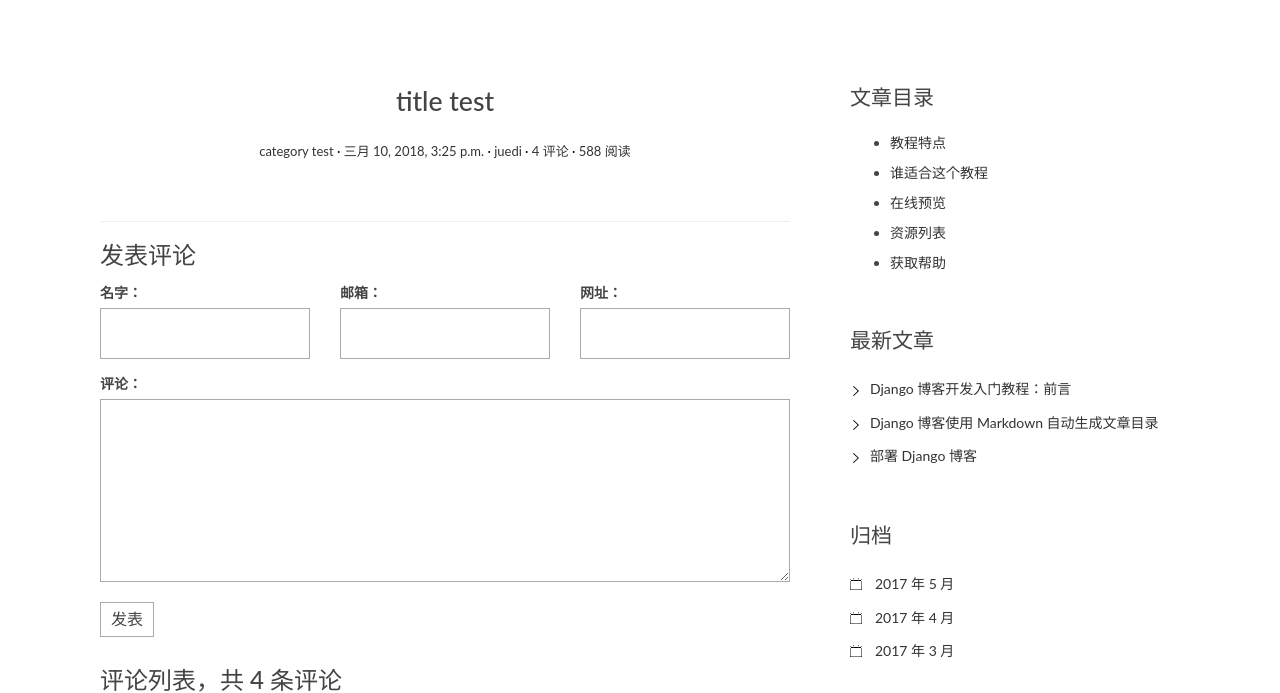
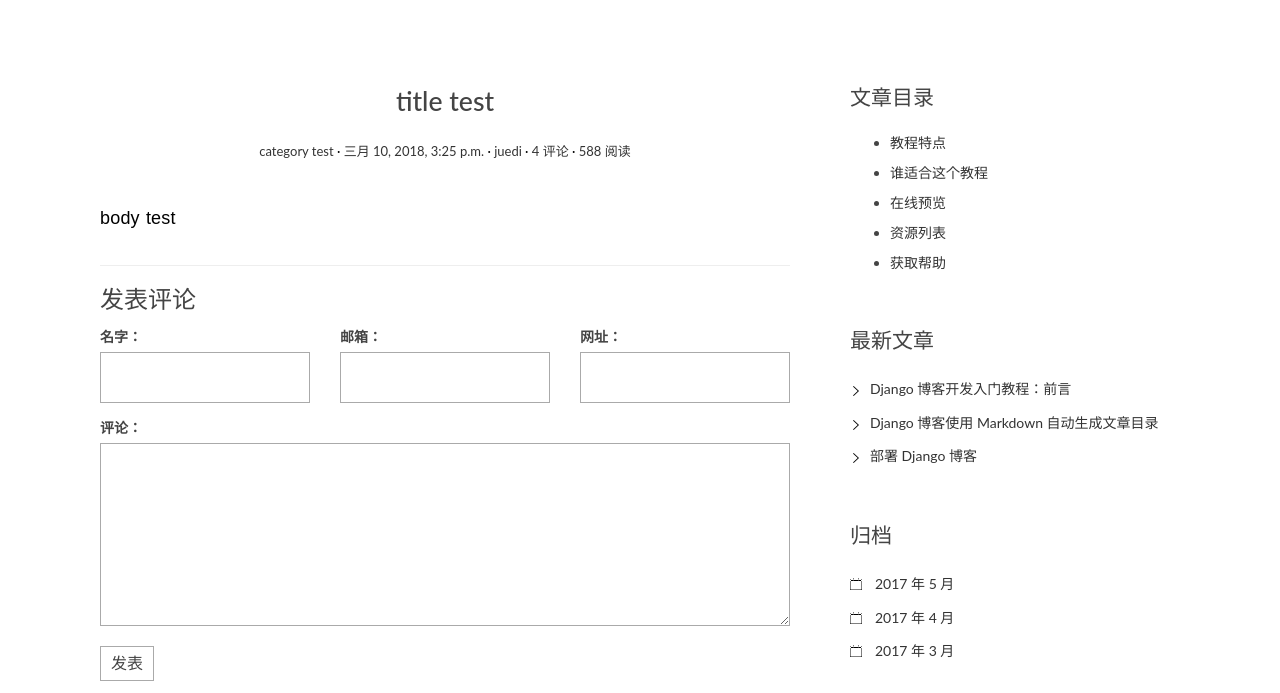
Before and after one commit to xianglongsdu/blogproject, a Django app: page /blog/post/1/ in a window 1280 px wide. Shown: the part 91-784 px from the top of the page. Run offline with Django 3.2, Linux system fonts and the light colour scheme; data comes from the database, SQL or seed files in the repository; both versions use the stored data as it was after the commit; some libraries are stand-ins or nearby versions.

Commit message:
支持 Markdown 语法和代码高亮-20180323

```diff
--- a/blog/views.py
+++ b/blog/views.py
@@ -1,4 +1,5 @@
 from django.shortcuts import render, get_object_or_404
+import markdown
 from .models import Post
 
 def index(request):
@@ -7,4 +8,6 @@ def index(request):
 
 def detail(request, pk):
     post = get_object_or_404(Post, pk=pk)
+    post.body = markdown.markdown(post.body, extensions=['markdown.extensions.extra', 'markdown.extensions.codehilite', 'markdown.extensions.toc'])
+
     return render(request, 'blog/detail.html', context={'post': post})
--- a/templates/base.html
+++ b/templates/base.html
@@ -13,6 +13,7 @@
     <link rel="stylesheet" href="http://code.ionicframework.com/ionicons/2.0.1/css/ionicons.min.css">
     <link rel="stylesheet" href="{% static 'blog/css/pace.css' %}">
     <link rel="stylesheet" href="{% static 'blog/css/custom.css' %}">
+    <link rel="stylesheet" href="{% static 'blog/css/highlights/github.css' %}">
 
     <!-- js -->
     <script src="{% static 'blog/js/jquery-2.1.3.min.js' %}"></script>
--- a/templates/blog/detail.html
+++ b/templates/blog/detail.html
@@ -15,7 +15,7 @@
         </div>
     </header>
     <div class="entry-content clearfix">
-        <p>{{ post.content }}</p>
+        <p>{{ post.body | safe }}</p>
     </div>
 </article>
 <section class="comment-area" id="comment-area">
```
Also changed, not shown: db.sqlite3.
